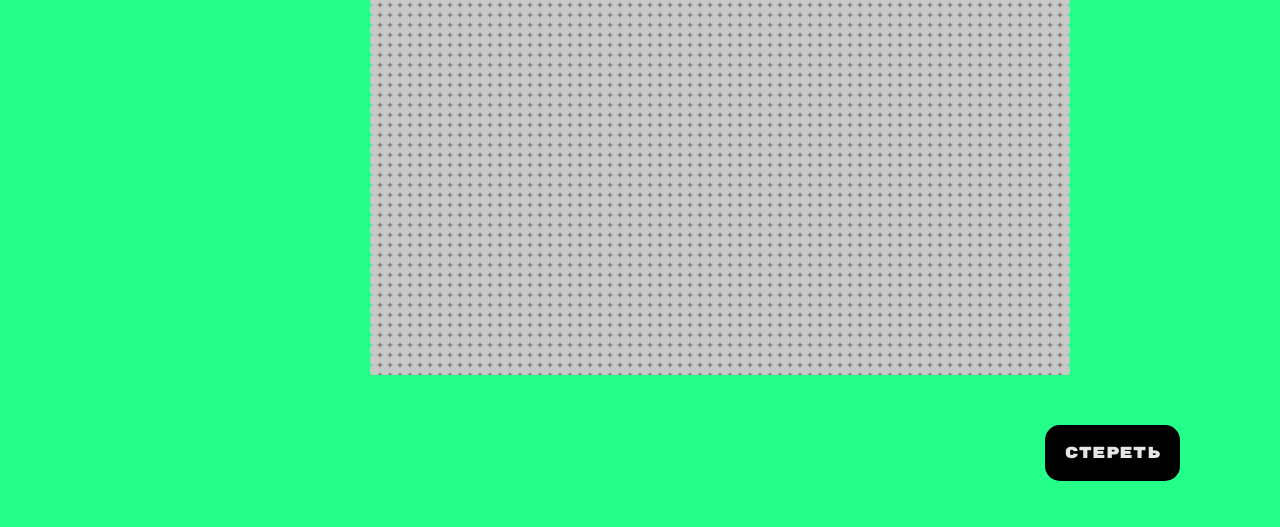
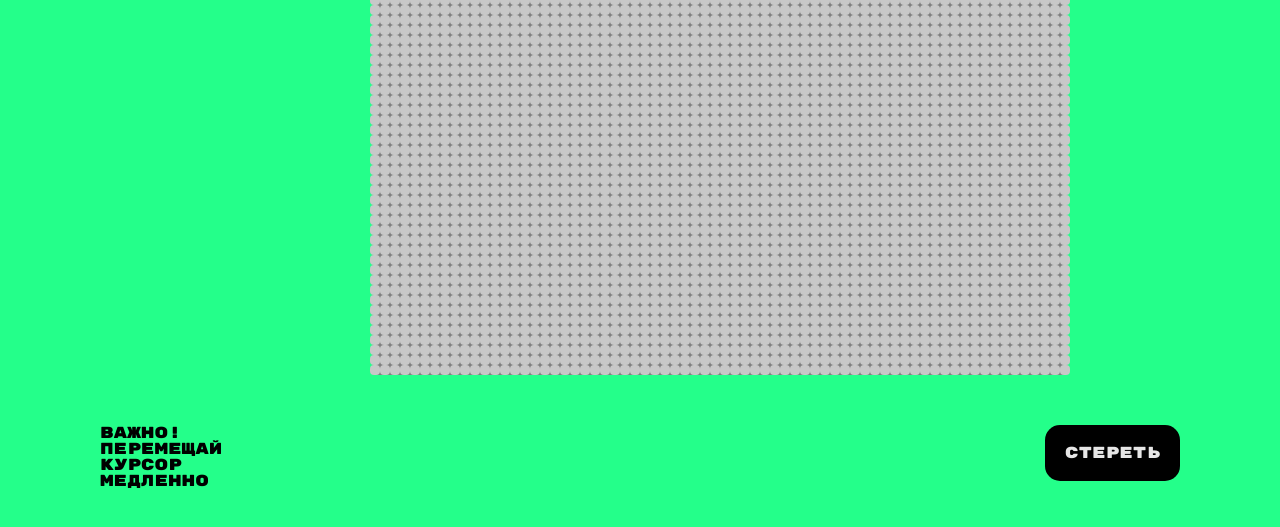
Before and after one commit to Pirogma/javascript-magnetic-drawing-board, a plain HTML site: page index.html in a window 1280 px wide. Shown: the part 165-692 px from the top of the page. Drawn offline with Linux system fonts and the light colour scheme; animation ran at ten frames a second.

Commit message:
Добавила подпись

```diff
--- a/index.html
+++ b/index.html
@@ -2926,7 +2926,7 @@
   <div></div>
 </section>
 
-
+<p>Важно! Перемещай курсор медленно</p>
 <a href="index.html">СТЕРЕТЬ</a>
 </main>
 
--- a/stylesheets/layout.css
+++ b/stylesheets/layout.css
@@ -30,6 +30,13 @@ main a {
   float: right;
   border-radius: 15px;
 }
+p {
+  font-family: 'Rubik Mono One', sans-serif;
+  margin: 50px 100px;
+  color: black;
+  float: left;
+  width: 100px;
+}
 
 section {
   display: flex;
```
Also changed, not shown: 1 other file.
